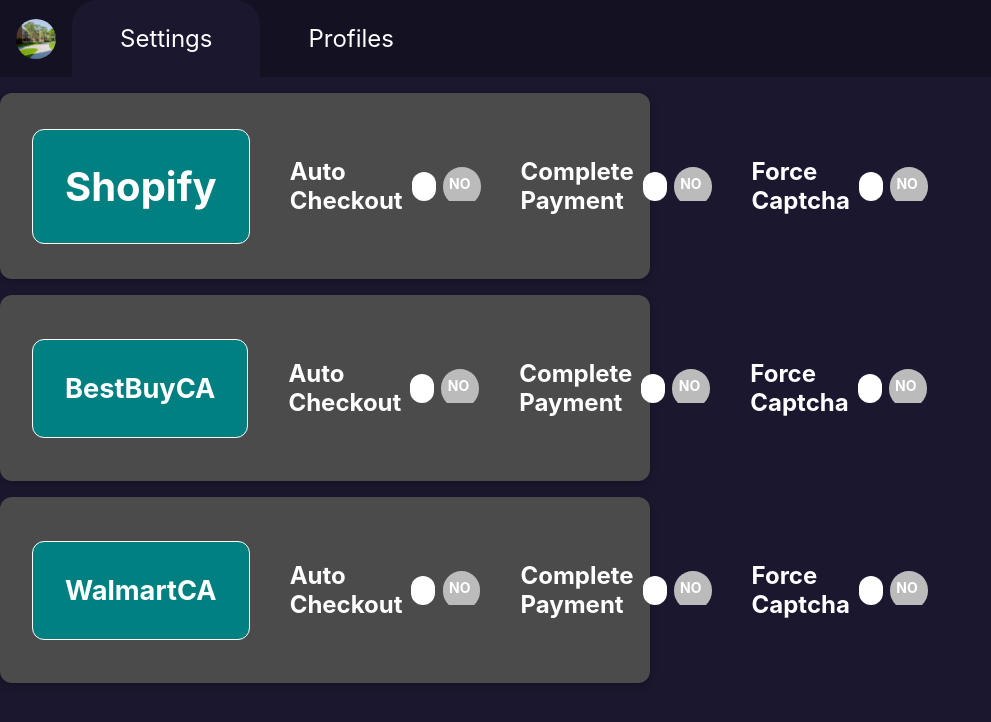
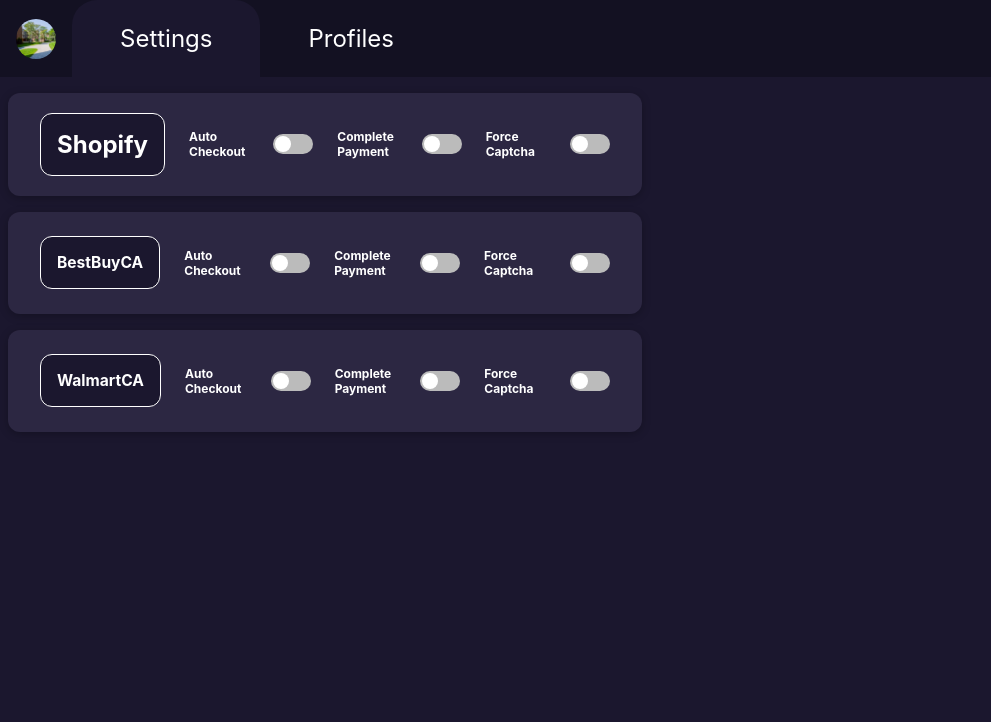
Before and after one commit to alexgonczaruk/autofill, a React (Create React App) app: page / in a window 1280 px wide. Shown: the top 722 px of the page, without its empty margins (0-991 px from the left). Built offline with nearby package versions, Linux system fonts and the light colour scheme.

Commit message:
Updated Settings Tab
Updated Settings Tab

```diff
--- a/src/components/Settings/BestBuyCA.css
+++ b/src/components/Settings/BestBuyCA.css
@@ -4,13 +4,13 @@
   align-items: center;
   box-shadow: 0 2px 8px rgba(0, 0, 0, 0.25);
   padding: 0 2rem;
-    margin: 1rem 0;
+  margin: 1rem 0.5rem;
   border-radius: 12px;
-    background-color: #4b4b4b;
+  background-color: rgb(44, 39, 66);
   }
 
 .bbca h2 {
-    font-size: 1.7rem;
+  font-size: 0.975rem;
   flex: 1;
   margin: 1 1rem;
   color: white;
@@ -19,9 +19,9 @@
 .bbca__description {
   font-weight: bold;
   color: white;
-    background-color: #008080;
+  background-color: rgba(27, 23, 46);
   border: 1px solid white;
-    padding: 2rem;
+  padding: 1rem;
   border-radius: 12px;
   }
 
@@ -32,7 +32,7 @@
   flex-flow: column-reverse;
   justify-content: flex-start;
   flex: 1;
-    padding: 2.5rem;
+  padding: 1.5rem;
   font-weight: bold;
-    font-size: 1.5rem;
+  font-size: 0.75rem;
   }
--- a/src/components/Settings/Shopify.css
+++ b/src/components/Settings/Shopify.css
@@ -4,13 +4,13 @@
     align-items: center;
     box-shadow: 0 2px 8px rgba(0, 0, 0, 0.25);
     padding: 0 2rem;
-    margin: 1rem 0;
+    margin: 1rem 0.5rem;
     border-radius: 12px;
-    background-color: #4b4b4b;
+    background-color: rgb(44, 39, 66);
 }
 
 .shopify h2 {
-    font-size: 2.5rem;
+    font-size: 1.5rem;
     flex: 1;
     margin: 1 1rem;
     color: white;
@@ -19,9 +19,9 @@
 .shopify__description {
     font-weight: bold;
     color: white;
-    background-color: #008080;
+    background-color: rgba(27, 23, 46);
     border: 1px solid white;
-    padding: 2rem;
+    padding: 1rem;
     border-radius: 12px;
 }
 
@@ -32,7 +32,7 @@
     flex-flow: column-reverse;
     justify-content: flex-start;
     flex: 1;
-    padding: 2.5rem;
+    padding: 1.5rem;
     font-weight: bold;
-    font-size: 1.5rem;
+    font-size: 0.75rem;
 }
--- a/src/components/Settings/Toggle.js
+++ b/src/components/Settings/Toggle.js
@@ -4,7 +4,7 @@
 class Toggle extends Component {
     render() {
         return (
-            <div className="toggle-switch">
+            <div className="toggle-switch small-switch">
                 <input
                     type="checkbox"
                     className="toggle-switch-checkbox"
--- a/src/components/Settings/Toggle.scss
+++ b/src/components/Settings/Toggle.scss
@@ -1,6 +1,6 @@
 .toggle-switch {
     position: relative;
-    width: 75px;
+    width: 50px;
     display: inline-block;
     vertical-align: middle;
     -webkit-user-select: none;
@@ -28,10 +28,10 @@
         display: block;
         float: left;
         width: 50%;
-        height: 34px;
+        height: 25px;
         padding: 0;
-        line-height: 34px;
-        font-size: 14px;
+        line-height: 30px;
+        font-size: 12px;
         color: white;
         font-weight: bold;
         box-sizing: border-box;
@@ -39,7 +39,7 @@
       &:before {
         content: "Yes";
         text-transform: uppercase;
-        padding-left: 10px;
+        padding-left: 15px;
         background-color: #33A532;
         color: #fff;
       }
@@ -62,13 +62,13 @@
     }
     &-switch {
       display: block;
-      width: 24px;
-      margin: 5px;
+      width: 15px;
+      margin: 0px;
       background: #fff;
       position: absolute;
       top: 0;
       bottom: 0;
-      right: 40px;
+      right: 30px;
       border: 0 solid #bbb;
       border-radius: 20px;
       transition: all 0.3s ease-in 0s;
@@ -81,4 +81,21 @@
         right: 0px;
       }
     }
+    &.small-switch {
+      width: 40px;
+      .toggle-switch-inner {
+        &:after,
+        &:before {
+          content: "";
+          height: 20px;
+          line-height: 20px;
+          margin-bottom: -5px;
+        }
+      }
+      .toggle-switch-switch {
+        width: 16px;
+        right: 20px;
+        margin: 2px;
+      }
+    }
   }
--- a/src/components/Settings/WalmartCA.css
+++ b/src/components/Settings/WalmartCA.css
@@ -3,14 +3,14 @@
   justify-content: space-between;
   align-items: center;
   box-shadow: 0 2px 8px rgba(0, 0, 0, 0.25);
-    padding: 0 2rem;
-    margin: 1rem 0;
+  padding: 0rem 2rem;
+  margin: 1rem 0.5rem;
   border-radius: 12px;
-    background-color: #4b4b4b;
+  background-color: rgb(44, 39, 66);
   }
 
 .wmca h2 {
-    font-size: 1.7rem;
+  font-size: 0.975rem;
   flex: 1;
   margin: 1 1rem;
   color: white;
@@ -19,9 +19,9 @@
 .wmca__description {
   font-weight: bold;
   color: white;
-    background-color: #008080;
+  background-color: rgba(27, 23, 46);
   border: 1px solid white;
-    padding: 2rem;
+  padding: 1rem;
   border-radius: 12px;
   }
 
@@ -32,7 +32,7 @@
   flex-flow: column-reverse;
   justify-content: flex-start;
   flex: 1;
-    padding: 2.5rem;
+  padding: 1.5rem;
   font-weight: bold;
-    font-size: 1.5rem;
+  font-size: 0.75rem;
   }
--- a/src/index.css
+++ b/src/index.css
@@ -82,7 +82,7 @@
 .profiles,
 .settings {
   width: 650px;
-  height: 300px;
+  height: 350px;
 }
 
 form {
```
Also changed, not shown: 8 other files (tests, documents, lock files or other folders). Lines whose indentation alone changed are shown as unchanged.
